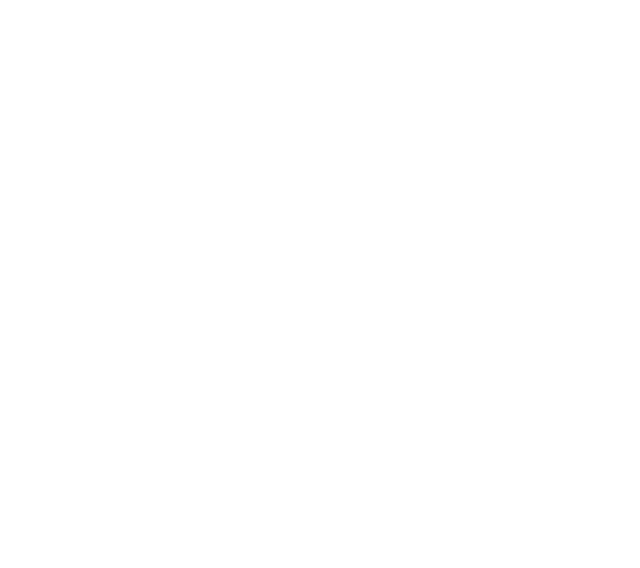
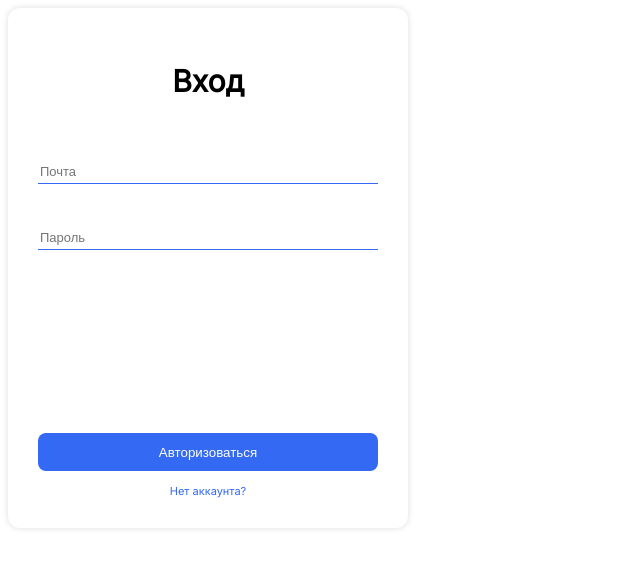
Before and after one commit to elkabelaya/SimpleYaMessenger, a website: page src/html/login/index.html in a window 1280 px wide. Shown: the whole page, without its empty margins (0-640 px from the left). Drawn offline with Linux system fonts and the light colour scheme.

Commit message:
login form added

```diff
--- /dev/null
+++ b/src/css/base.css
@@ -0,0 +1,39 @@
+:root {
+  --main-components-color: #3369F3;
+  --main-components-text-color: #FFFFFF;
+  --main-background-color:#FFFFFF;
+  --main-inactive-text-color:#999999;
+  --main-active-text-color:#1E1E1E;
+  --main-error-text-color:#FF2F2F;
+
+  --main-label-size:9px;
+}
+
+body {
+  font-family: Inter;
+  font-style: normal;
+
+}
+
+input {
+  outline: none;
+}
+
+button {
+  outline: none;
+}
+
+a,
+a:hover,
+a:focus,
+a:active {
+  text-decoration: none;
+}
+
+input:-webkit-autofill,
+input:-webkit-autofill:hover,
+input:-webkit-autofill:focus,
+input:-webkit-autofill:active {
+
+  -webkit-box-shadow: inset 0 0 0 50px var(--main-background-color) !important;
+}
--- /dev/null
+++ b/src/css/login.css
@@ -0,0 +1,135 @@
+
+.widget-login {
+  height: 460px;
+  width: 340px;
+
+  display: flex;
+  flex-direction: column;
+  flex: 0 0 auto;
+
+
+
+  padding: 30px;
+  background: --main-background-color;
+  box-shadow: 0px 0px 6px rgba(0, 0, 0, 0.14);
+  border-radius: 12px;
+}
+
+.widget-login__form {
+  display:flex;
+  flex-direction: column;
+  justify-content: space-between;
+  height:100%;
+}
+
+.widget-login__header {
+  display: flex;
+  justify-content: center;
+  font-size:20px;
+  height: 120px;
+}
+
+.widget-login__content {
+  display:flex;
+  flex-direction: column;
+  height:100%;
+}
+
+
+
+.widget-login__button {
+  color: var(--main-components-text-color);
+  background: var(--main-components-color);
+  border-radius: 8px;
+  border:0;
+  width:100%;
+  height: 38px;
+  cursor: pointer;
+}
+
+.widget-login__input-group {
+  display: flex;
+  flex-direction: column;
+}
+
+.widget-login__input, .widget-login__input:focus {
+  order:2;
+  border: 0;
+  border-bottom: 1px var(--main-components-color) solid;
+
+  color: var(--main-active-text-color);
+  font-weight: 500;
+  font-size: 13px;
+  line-height: 13px;
+  padding-top: 12px;
+  padding-bottom: 4px;
+
+}
+
+
+.widget-login__input:focus::placeholder {
+  visibility: hidden;
+}
+
+.widget-login__input:focus::placeholder {
+  color: var(--main-inactive-text-color);
+}
+
+.widget-login__input-label {
+  order:1;
+  font-size: var(--main-label-size);
+  color: var(--main-inactive-text-color);
+  visibility: visible;
+  margin-top: 8px;
+}
+
+
+input:placeholder-shown + .widget-login__input-label{
+  visibility: hidden;
+
+}
+
+input:focus + .widget-login__input-label{
+  visibility: visible;
+
+}
+
+.widget-login__requirements {
+  order:3;
+  align-self: flex-start;
+  font-size: var(--main-label-size);
+  color: var(--main-error-text-color);
+  margin-top: 4px;
+  visibility: hidden;
+
+}
+
+input:invalid ~.widget-login__requirements {
+  visibility: visible;
+  max-height: 10px;
+}
+
+input:invalid:focus ~.widget-login__requirements {
+    visibility: hidden;
+    max-height: 0px;
+}
+
+input:invalid:placeholder-shown ~.widget-login__requirements {
+    visibility: hidden;
+    max-height: 0px;
+}
+
+.widget-login__action{
+
+  display: flex;
+  flex-direction: column;
+  margin-top: auto;
+}
+
+.widget-login__link {
+  cursor: pointer;
+  font-size: 11px;
+  align-self: center;
+  padding-top: 13px;
+  color: var(--main-components-color);
+}
--- a/src/html/login/index.html
+++ b/src/html/login/index.html
@@ -1 +1,51 @@
 <!--авторизация (с формой, имена полей: login, password),-->
+<!DOCTYPE html>
+<html lang="en">
+<head>
+  <title>login</title>
+  <meta charset="utf-8">
+  <link rel="stylesheet" href="https://fonts.googleapis.com/css?family=Inter">
+  <link rel="stylesheet" href="../../css/base.css">
+  <link rel="stylesheet" href="../../css/login.css">
+</head>
+<body>
+
+  <section class="widget-login">
+
+    <header class="widget-login__header">
+      <h1 class="widget-login__title">Вход</h1>
+    </header>
+    <main  class="widget-login__content">
+      <form action="" class="widget-login__form">
+
+
+        <div  class="widget-login__content">
+          <div class="widget-login__input-group">
+
+            <input id="login" class="widget-login__input" type="email" placeholder="Почта" onfocus="this.placeholder = ''"/>
+            <label for="login" class="widget-login__input-label">Почта</label>
+            <div class="widget-login__requirements">Некоректно написано</div>
+
+          </div>
+
+          <div class="widget-login__input-group">
+
+            <input id="password" class="widget-login__input" type="password" placeholder="Пароль" onfocus="this.placeholder = ''"/>
+            <label for="password" class="widget-login__input-label">Пароль</label>
+            <label for="login" class="widget-login__requirements">Некоректный пароль</label>
+          </div>
+        </div>
+
+        <div class="widget-login__action">
+          <button class="widget-login__button">Авторизоваться</button>
+
+        </div>
+
+
+      </form>
+      <a class="widget-login__link" href = "/src/html/register/">Нет аккаунта?</a>
+    </main>
+  </section>
+
+</body>
+</html>
```
Also changed, not shown: server.js (+4 -3 lines), src/html/register/index.html (renamed from src/html/registration/index.html).
